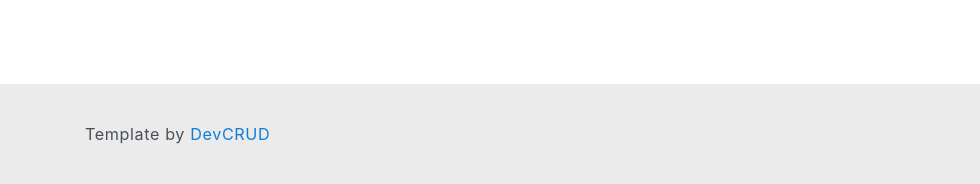
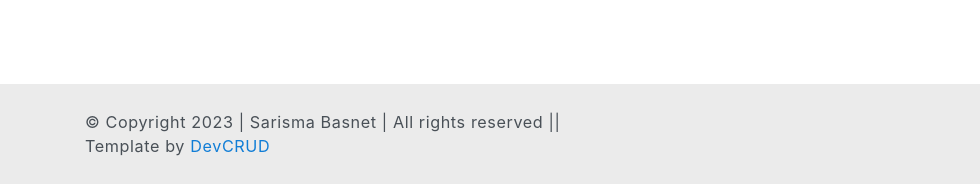
Before and after one commit to SarismaBasnet123/Saru_Portfolio, a website: page blogspot.html in a window 1280 px wide. Shown: the part 2534-2718 px from the top of the page, 0-980 px from the left. Drawn offline with Linux system fonts and the light colour scheme.

Commit message:
Update blogspot.html

```diff
--- a/blogspot.html
+++ b/blogspot.html
@@ -18,7 +18,7 @@
     <!-- Page navigation -->
     <nav class="navbar navbar-expand-lg navbar-light fixed-top" data-spy="affix" data-offset-top="0">
         <div class="container">
-            <a class="navbar-brand" href="index.html"><img src="assets/imgs/cutie.svg" alt="">XYZ Basnet</a>
+            <a class="navbar-brand" href="index.html"><img src="assets/imgs/cutie.svg" alt="">Sarisma Basnet</a>
             <button class="navbar-toggler" type="button" data-toggle="collapse" data-target="#navbarSupportedContent" aria-controls="navbarSupportedContent" aria-expanded="false" aria-label="Toggle navigation">
                 <span class="navbar-toggler-icon"></span>
             </button>
@@ -245,7 +245,8 @@
         <div class="container">
             <div class="row align-items-center">
                 <div class="col-sm-6">
-                    <p>Template by <a href="http://www.devcrud.com" target="_blank">DevCRUD</a><!--<script>document.write(new Date().getFullYear())</script> &copy;--></p>
+                    <p>© Copyright <script>document.write(new Date().getFullYear())</script> | Sarisma Basnet | All rights reserved || Template by <a href="http://www.devcrud.com"
+                        target="_blank">DevCRUD</a><!--<script>document.write(new Date().getFullYear())</script> &copy;--></p>
                 </div>
                 <div class="col-sm-6">
                     <div class="socials">
```
